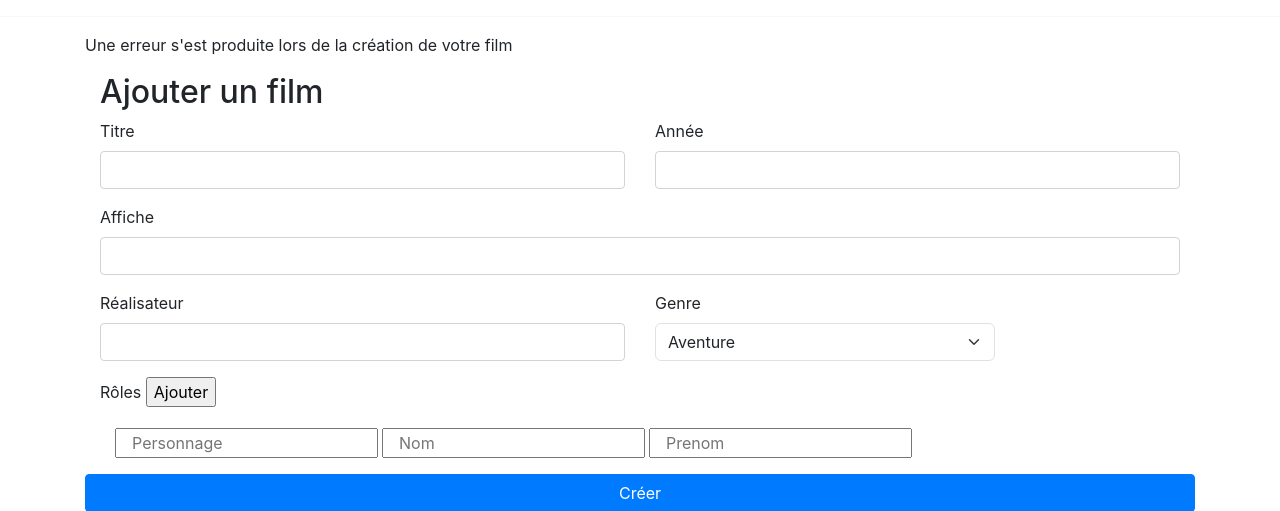
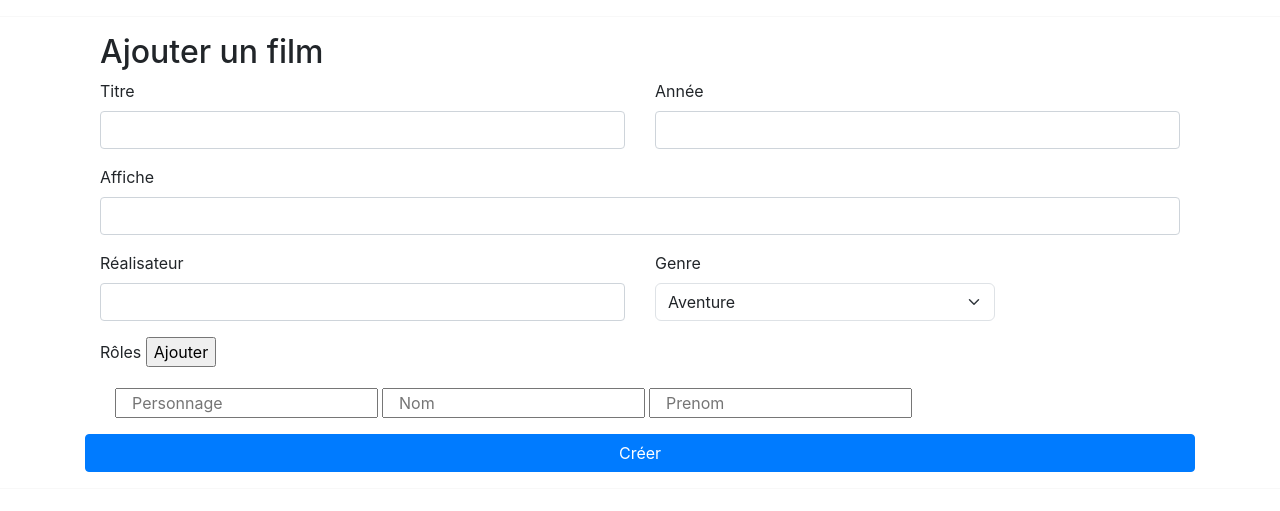
Before and after one commit to aket0/ECF-MVC, a PHP site: page /creer in a window 1280 px wide. Shown: the part 80-591 px from the top of the page. Run offline with PHP 8.4, Linux system fonts and the light colour scheme; some libraries are stand-ins or nearby versions.

Commit message:
modif film

```diff
--- a/view/creer.html.twig
+++ b/view/creer.html.twig
@@ -10,9 +10,9 @@
 </head>
 <body>
     <div class="container">
-    {% if message is null %}
-        <p>Une erreur s'est produite lors de la création de votre film<br>
-    {% else %}
+
+
+    {% if message is not null %}
 	    <div>
 		<p>{{message}}</p><br>
 
```
